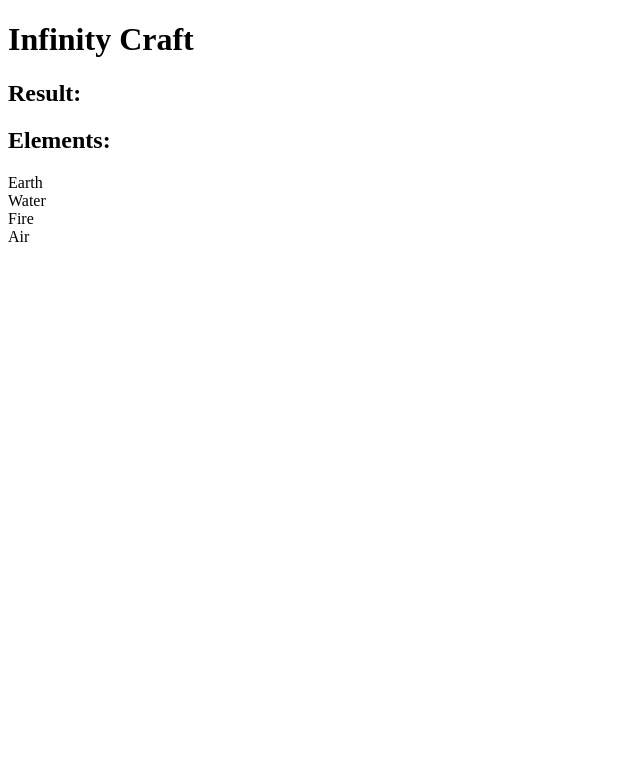
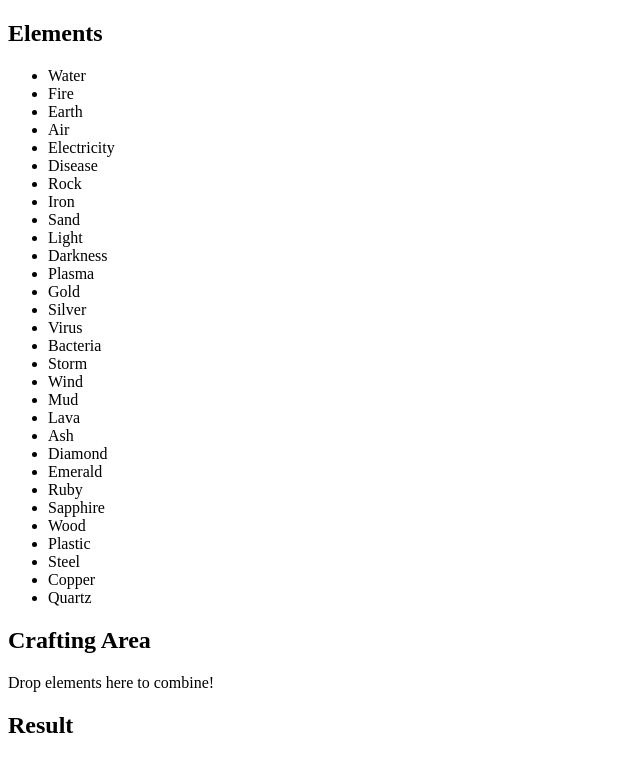
Before and after one commit to NebulaServicesA/infinitecraft, a plain HTML site: page index.html in a window 1280 px wide. Shown: the whole page, without its empty margins (0-640 px from the left). Drawn offline with Linux system fonts and the light colour scheme.

Commit message:
Update index.html

```diff
--- a/index.html
+++ b/index.html
@@ -4,28 +4,35 @@
     <meta charset="UTF-8">
     <meta name="viewport" content="width=device-width, initial-scale=1.0">
     <title>Infinity Craft</title>
-    <link rel="stylesheet" href="styles.css">
+    <link rel="stylesheet" href="style.css">
 </head>
 <body>
-    <div class="game-container">
-        <h1>Infinity Craft</h1>
-        <div class="crafting-grid">
-            <div class="grid-item" draggable="true"></div>
-            <div class="grid-item" draggable="true"></div>
-            <div class="grid-item" draggable="true"></div>
-            <div class="grid-item" draggable="true"></div>
+    <div id="container">
+        <!-- Sidebar for draggable elements -->
+        <div id="sidebar">
+            <h2>Elements</h2>
+            <ul id="elements">
+                <!-- Elements will be dynamically loaded here -->
+            </ul>
         </div>
-        <div class="result-container">
-            <h2>Result:</h2>
-            <div class="result-item"></div>
+
+        <!-- Crafting area -->
+        <div id="crafting-area">
+            <h2>Crafting Area</h2>
+            <div id="drop-zone">
+                Drop elements here to combine!
+            </div>
         </div>
-        <div class="elements-container">
-            <h2>Elements:</h2>
-            <div class="element" draggable="true">Earth</div>
-            <div class="element" draggable="true">Water</div>
-            <div class="element" draggable="true">Fire</div>
-            <div class="element" draggable="true">Air</div>
+
+        <!-- Result area -->
+        <div id="result-area">
+            <h2>Result</h2>
+            <div id="result-output">
+                <!-- Results of combinations will appear here -->
+            </div>
         </div>
     </div>
+
+    <script src="app.js"></script>
 </body>
 </html>
```
